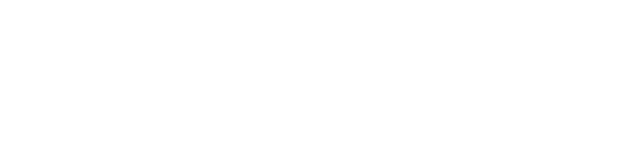
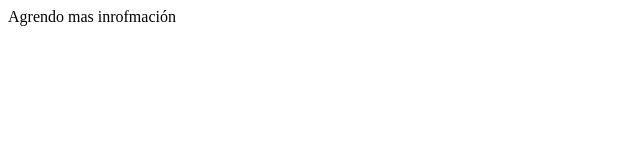
Before and after one commit to UlisesMg/capacitacion-matutino, a plain HTML site: page index.html in a window 1280 px wide. Shown: the whole page, without its empty margins (0-640 px from the left). Drawn offline with Linux system fonts and the light colour scheme.

Commit message:
se modifico el div del archivo

```diff
--- a/index.html
+++ b/index.html
@@ -7,6 +7,6 @@
 	<link rel="stylesheet" href="">
 </head>
 <body>
-	<div class="miclase"></div>
+	<div class="miclase">Agrendo mas inrofmación</div>
 </body>
 </html>
```
